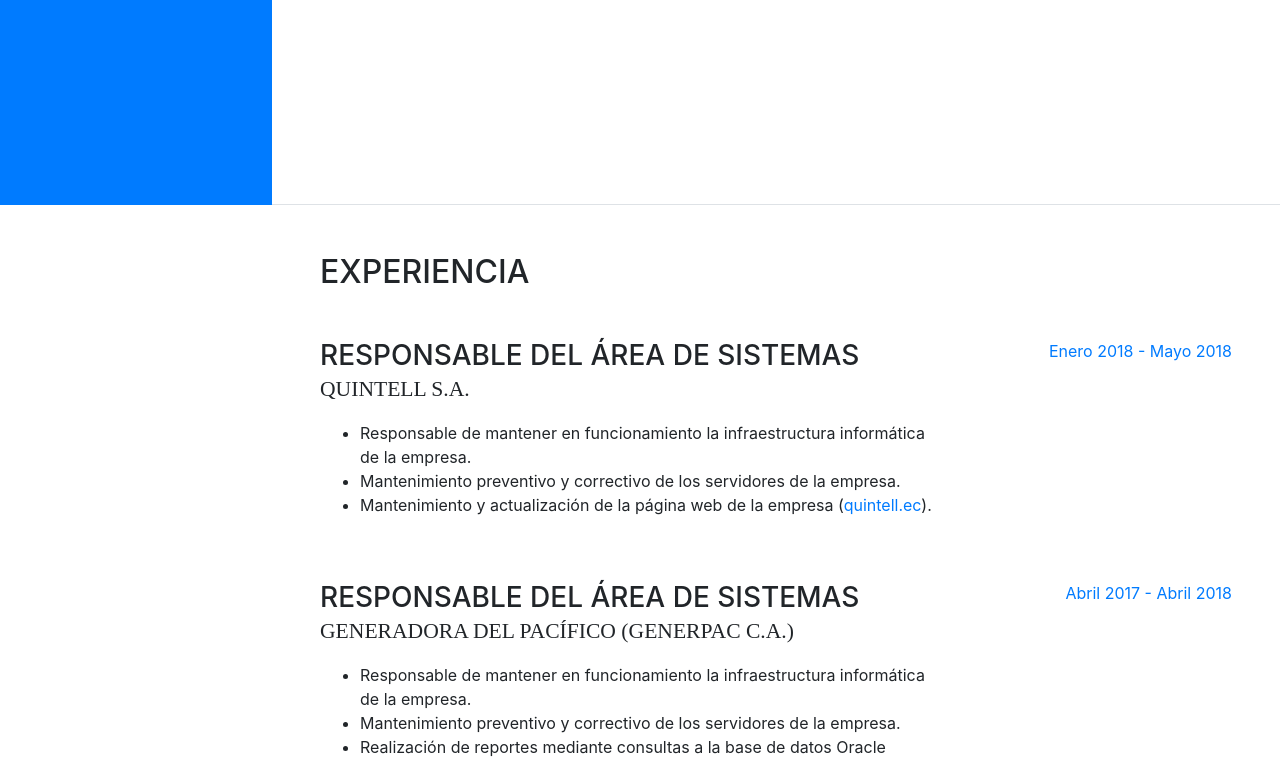
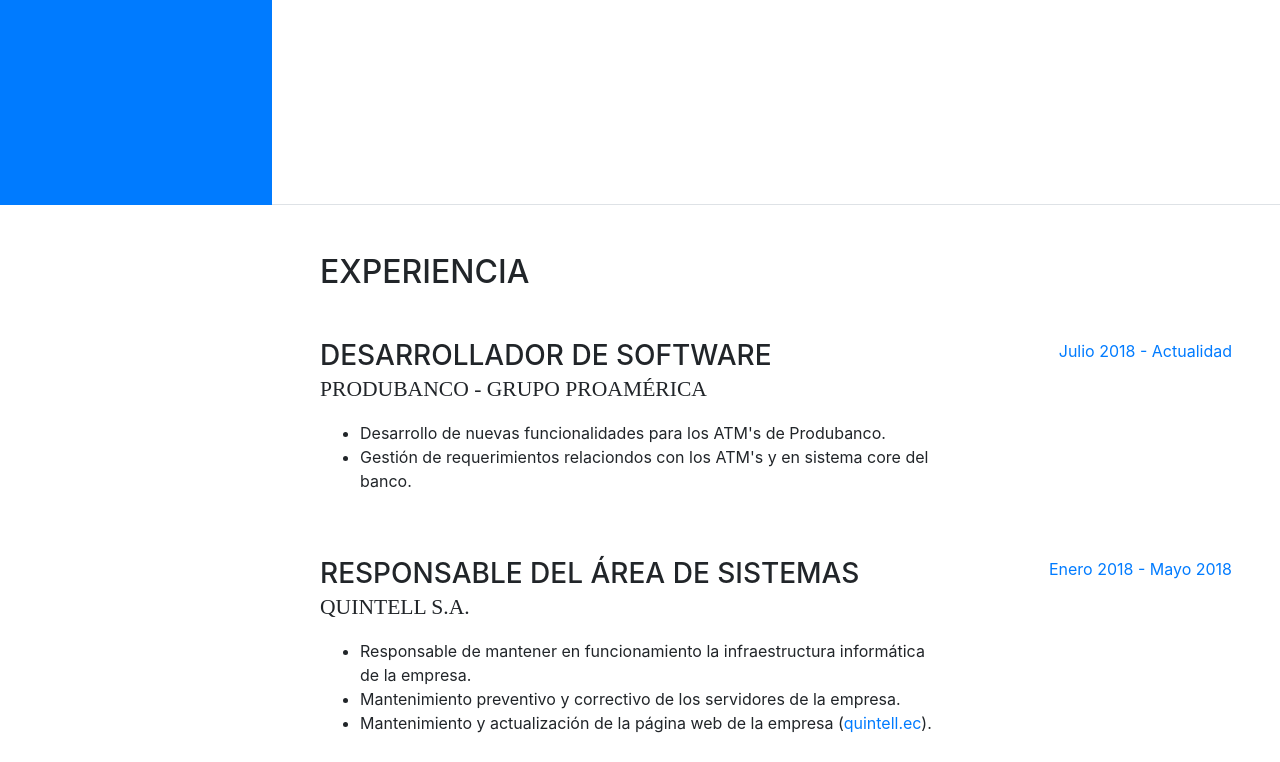
Before and after one commit to gustavoalcivar/web, a website with bundled scripts: page index.html in a window 1280 px wide. Shown: the part 595-1357 px from the top of the page. Built offline with nearby package versions, Linux system fonts and the light colour scheme; a web font is replaced by a local one.

Commit message:
Actualización

```diff
--- a/index.html
+++ b/index.html
@@ -115,6 +115,22 @@
       <section class="resume-section p-3 p-lg-5 d-flex flex-column" id="experience">
         <div class="my-auto">
           <h2 class="mb-5">Experiencia</h2>
+
+          <div class="resume-item d-flex flex-column flex-md-row mb-5">
+            <div class="resume-content mr-auto">
+              <h3 class="mb-0">Desarrollador de Software</h3>
+              <div class="subheading mb-3">Produbanco - Grupo Proamérica</div>
+              <p>
+                <ul>
+                  <li>Desarrollo de nuevas funcionalidades para los ATM's de Produbanco.</li>
+                  <li>Gestión de requerimientos relaciondos con los ATM's y en sistema core del banco.</li>
+              </ul>
+            </p>
+            </div>
+            <div class="resume-date text-md-right">
+              <span class="text-primary">Julio 2018 - Actualidad</span>
+            </div>
+          </div>
 
           <div class="resume-item d-flex flex-column flex-md-row mb-5">
             <div class="resume-content mr-auto">
```
